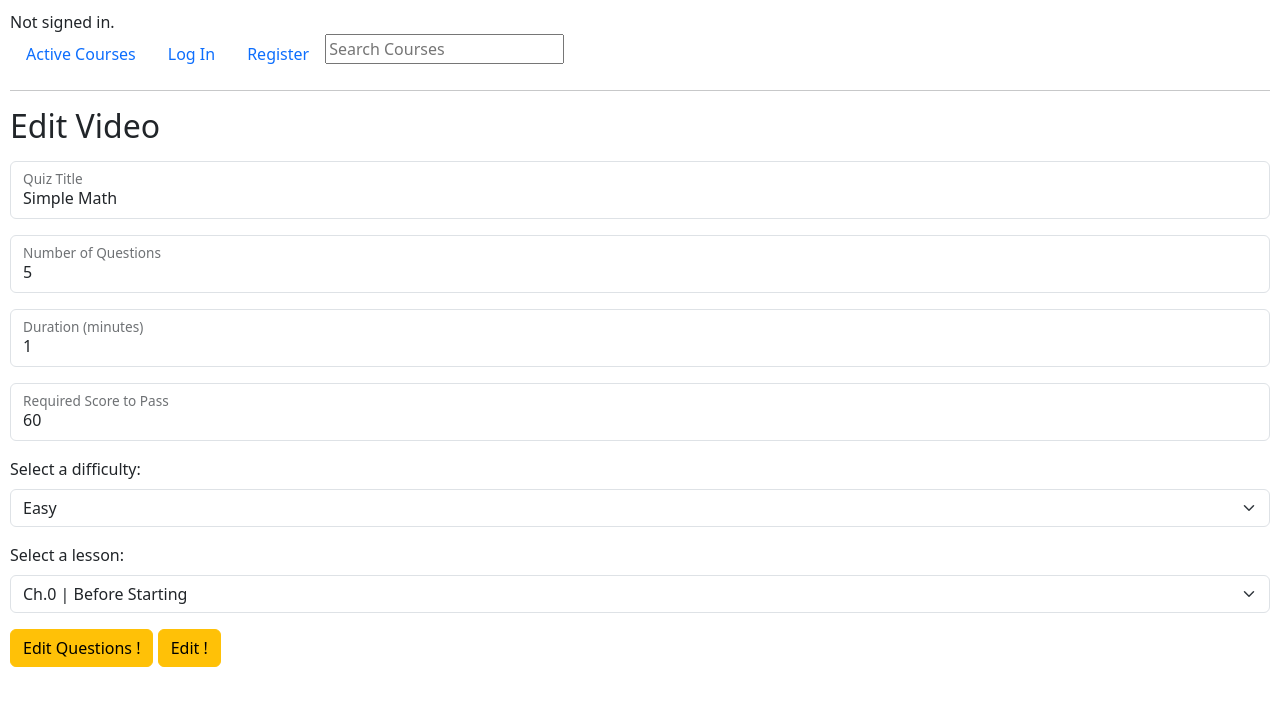
After one commit to Fkhrayef/RevU, a Django app: page /editQuiz/8 in a window 1280 px wide. The commit adds this page. Shown: the top 706 px of the page. Run offline with Django 5.2, Linux system fonts and the light colour scheme; data comes from the database, SQL or seed files in the repository; both versions use the stored data as it was after the commit; some libraries are stand-ins or nearby versions.

Commit message:
Added Quiz management system (Add/Edit/Delete quizzes)

```diff
--- a/revuCMS/models.py
+++ b/revuCMS/models.py
@@ -57,3 +57,48 @@ class Comment(models.Model):
 
     def __str__(self):
         return f"{self.user} comment on {self.course}"
+
+# Quiz
+class Difficulty(models.Model):
+    difficulty = models.CharField(max_length=6)
+
+    def __str__(self):
+        return self.difficulty
+
+class Quiz(models.Model):
+    title = models.CharField(max_length=100)
+    number_of_questions = models.IntegerField(blank=True, null=True)
+    duration = models.PositiveIntegerField(help_text="duration of the quiz in minutes")
+    required_score_to_pass = models.IntegerField(blank=True, null=True ,help_text="required score in %")
+    difficulty = models.CharField(max_length=6, blank=True, null=True)
+    lesson = models.ForeignKey(Lesson, on_delete=models.CASCADE, blank=True, null=True, related_name='quizLesson')
+
+
+    def __str__(self):
+        return self.title
+
+    def get_question(self):
+        return self.question_set.all()
+
+class Question(models.Model):
+    quiz = models.ForeignKey(Quiz, on_delete=models.CASCADE)
+    question_text = models.CharField(max_length=200)
+
+    def __str__(self):
+        return self.question_text
+
+class AnswerChoice(models.Model):
+    question = models.ForeignKey(Question, on_delete=models.CASCADE)
+    answer_text = models.CharField(max_length=200)
+    is_correct = models.BooleanField(default=False)
+
+    def __str__(self):
+        return f"Question: {self.question.question_text} - Answer: {self.answer_text} Correct Answer: {self.is_correct}"
+
+class UserResponse(models.Model):
+    user = models.ForeignKey(User, on_delete=models.CASCADE)
+    question = models.ForeignKey(Question, on_delete=models.CASCADE)
+    selected_choice = models.ForeignKey(AnswerChoice, on_delete=models.CASCADE)
+
+    def __str__(self):
+        return f"{self.user.username} "
--- /dev/null
+++ b/revuCMS/templates/revuCMS/editQuiz.html
@@ -0,0 +1,45 @@
+{% extends "revuCMS/layout.html" %}
+
+{% block body %}
+    <h2>Edit Video</h2>
+    <form action="{% url 'editQuiz' id=quiz.id %}" method="POST" class="my-3">
+        {% csrf_token %}
+        <input type="hidden" name="id" value="{{ quiz.id }}">
+        <div class="form-floating mb-3">
+            <input type="text" name="title" class="form-control" id="title" placeholder="Title" value="{{ quiz.title }}">
+            <label for="title">Quiz Title</label>
+        </div>
+        <div class="form-floating mb-3">
+            <input type="text" name="quizNumOfQuestions" class="form-control" id="quizNumOfQuestions" placeholder="quizNumOfQuestions" value="{{ quiz.number_of_questions }}">
+            <label for="quizNumOfQuestions">Number of Questions</label>
+        </div>
+        <div class="form-floating mb-3">
+            <input type="text" name="quizDuration" class="form-control" id="quizDuration" placeholder="quizDuration" value="{{ quiz.duration }}">
+            <label for="quizDuration">Duration (minutes)</label>
+        </div>
+        <div class="form-floating mb-3">
+            <input type="text" name="scoreToPass" class="form-control" id="scoreToPass" placeholder="scoreToPass" value="{{ quiz.required_score_to_pass }}">
+            <label for="scoreToPass">Required Score to Pass</label>
+        </div>
+        <div class="form-group my-3">
+            <label for="difficulty">Select a difficulty:</label>
+            <select name="difficulty" class="form-select" aria-label="Default select example">
+                <option value="{{ quiz.difficulty }}" selected hidden >{{ quiz.difficulty }}</option>
+                {% for difficulty in difficulties %}
+                    <option value="{{ difficulty }}">{{ difficulty }}</option>
+                {% endfor %}
+            </select>
+        </div>
+        <div class="form-group my-3">
+            <label for="lesson">Select a lesson:</label>
+            <select name="lesson" class="form-select" aria-label="Default select example">
+                <option value="{{ quiz.lesson }}" selected hidden >{{ quiz.lesson }}</option>
+                {% for lesson in lessons %}
+                    <option value="{{ lesson.title }}">{{ lesson }}</option>
+                {% endfor %}
+            </select>
+        </div>
+        <a type="button" class="btn btn-warning" href="{% url 'manageQuiz' id=quiz.id %}">Edit Questions !</a>
+        <button type="submit" class="btn btn-warning">Edit !</button>
+    </form>
+{% endblock %}
--- a/revuCMS/urls.py
+++ b/revuCMS/urls.py
@@ -28,4 +28,11 @@ urlpatterns = [
     path("deleteVid/<int:id>", views.deleteVid, name="deleteVid"),
     path("editVid/<int:id>", views.editVid, name="editVid"),
     path('mark_videos_completed/<int:id>', views.mark_videos_completed, name='mark_videos_completed'),
+    path('addQuiz/<int:id>', views.addQuiz, name='addQuiz'),
+    path('editQuiz/<int:id>', views.editQuiz, name='editQuiz'),
+    path('deleteQuiz/<int:id>', views.deleteQuiz, name='deleteQuiz'),
+    path('manageQuiz/<int:id>', views.manageQuiz, name='manageQuiz'),
+    path('addQuestion/<int:id>', views.addQuestion, name='addQuestion'),
+    path('deleteQuestion/<int:id>', views.deleteQuestion, name='deleteQuestion'),
+    path('editQuestion/<int:id>', views.editQuestion, name='editQuestion'),
 ]
--- a/revuCMS/views.py
+++ b/revuCMS/views.py
@@ -4,7 +4,7 @@ from django.http import HttpResponse, HttpResponseRedirect
 from django.shortcuts import render, redirect
 from django.urls import reverse
 
-from .models import User, Category, Course, Lesson, Video, Comment, UserProgress
+from .models import User, Category, Course, Lesson, Video, Comment, UserProgress, Difficulty, Quiz, Question, AnswerChoice, UserResponse
 
 
 def index(request):
@@ -156,7 +156,8 @@ def courseContent(request, id):
 
     for lesson in lessons:
         videos = Video.objects.filter(lesson=lesson)
-        lesson_data.append({'lesson': lesson, 'videos': videos})
+        quizzes = Quiz.objects.filter(lesson=lesson)
+        lesson_data.append({'lesson': lesson, 'videos': videos, 'quizzes': quizzes})
 
 
     # Get UserProgress information for each video
@@ -333,6 +334,178 @@ def profile(request):
         # Redirecting to the Manage Courses page
         return HttpResponseRedirect(reverse(profile))
 
+def addQuiz(request, id):
+    # Get the Lesson
+    lessonData = Lesson.objects.get(id=id)
+    # Get the Course
+    courseData = lessonData.course
+
+    if request.method == "GET":
+
+        difficulties = Difficulty.objects.all()
+        return render(request, 'revuCMS/addQuiz.html', {
+            "difficulties": difficulties,
+            'lesson': lessonData
+        })
+    else:
+        # Get the data from the form
+        title = request.POST["quizTitle"]
+        numOfQuestions = request.POST["quizNumOfQuestions"]
+        duration = request.POST["quizDuration"]
+        scoreToPass = request.POST["scoreToPass"]
+        difficulty = request.POST["difficulty"]
+
+        # Converting difficulty to its object instance
+        difficultyData = Difficulty.objects.get(difficulty=difficulty)
+
+        # Create a new Video object
+        newQuiz = Quiz(
+            title=title,
+            number_of_questions=numOfQuestions,
+            duration=duration,
+            required_score_to_pass = scoreToPass,
+            difficulty = difficultyData,
+            lesson = lessonData
+        )
+        newQuiz.save()
+        return HttpResponseRedirect(reverse("courseContent", args=(courseData.id, )))
+
+def editQuiz(request, id):
+    # Get the Quiz, Lesson and Course
+    quizData = Quiz.objects.get(pk=id)
+    lessonData = quizData.lesson
+    courseData = lessonData.course
+    # Get all the lessons of the course
+    allLessons = Lesson.objects.filter(course=courseData.id)
+    # Get all difficulties
+    difficulties = Difficulty.objects.all()
+
+    if request.method == "GET":
+        return render(request, 'revuCMS/editQuiz.html', {
+            "quiz": quizData,
+            "lessons": allLessons,
+            "difficulties": difficulties
+        })
+    else:
+        # Getting the new edited values
+        title = request.POST["title"]
+        numOfQuestions = request.POST["quizNumOfQuestions"]
+        duration = request.POST["quizDuration"]
+        scoreToPass = request.POST["scoreToPass"]
+        difficulty = request.POST["difficulty"]
+        lesson = request.POST["lesson"]
+
+        # Converting lesson to its object instance
+        lessonData = Lesson.objects.get(title=lesson)
+
+        # Updating the old values
+        quizData.title=title
+        quizData.number_of_questions=numOfQuestions
+        quizData.duration=duration
+        quizData.required_score_to_pass=scoreToPass
+        quizData.difficulty=difficulty
+        quizData.lesson=lessonData
+
+        # Saving the new values
+        quizData.save()
+
+        # Redirecting to the Course Content page
+        return HttpResponseRedirect(reverse("courseContent", args=(courseData.id, )))
+
+def deleteQuiz(request, id):
+    # Get the Quiz
+    quizData = Quiz.objects.get(pk=id)
+    # Get the course to redirect
+    lessonData = quizData.lesson
+    courseData = lessonData.course
+    # Delete the object
+    quizData.delete()
+    return HttpResponseRedirect(reverse("courseContent", args=(courseData.id, )))
+
+def manageQuiz(request, id):
+    quizData = Quiz.objects.get(pk=id)
+    questions = Question.objects.filter(quiz=quizData)
+    return render(request, "revuCMS/manageQuiz.html", {
+        "quiz": quizData,
+        "questions": questions
+    })
+
+def addQuestion(request, id):
+    # Get the Quiz
+    quizData = Quiz.objects.get(id=id)
+
+    if request.method == "GET":
+        return render(request, "revuCMS/addQuestion.html",{
+            'quiz': quizData
+        })
+    else:
+        # Get the Question from the form
+        question_text = request.POST["question_text"]
+
+        # Create a new Question object
+        newQuestion = Question(
+            question_text=question_text,
+            quiz = quizData
+        )
+        newQuestion.save()
+
+        # Get the Answers from the form
+        correct_answer = int(request.POST["correct_answer"])
+
+        for i in range(1, 5):
+            answer_text = request.POST[f"answer{i}"]
+            is_correct = (i == correct_answer)
+
+            newAnswer = AnswerChoice(
+                question=newQuestion,
+                answer_text=answer_text,
+                is_correct=is_correct
+            )
+            newAnswer.save()
+
+        return HttpResponseRedirect(reverse("manageQuiz", args=(id, )))
+
+def editQuestion(request, id):
+    questionData = Question.objects.get(pk=id)
+    answers = questionData.answerchoice_set.all()
+
+    if request.method == "GET":
+        return render(request, "revuCMS/editQuestion.html",{
+            "question": questionData,
+            "answers": answers
+        })
+    else:
+        # Get the Question from the form
+        question_text = request.POST["question_text"]
+        questionData.question_text = question_text
+        questionData.save()
+
+        # Get the Answers from the form
+        for i in range(1, 5):
+            answer_text = request.POST.get(f"answer{i}")
+
+            # Retrieve the answer from the database based on some identifier, e.g., answer ID
+            answer_id = request.POST.get(f"answer_id_{i}")
+            answer = AnswerChoice.objects.get(id=answer_id)
+
+            # Check if the current answer ID matches the submitted correct_answer value
+            is_correct = str(answer.id) == request.POST.get("correct_answer")
+
+            # Update the answer with the new values
+            answer.answer_text = answer_text
+            answer.is_correct = is_correct
+            answer.save()
+
+        return HttpResponseRedirect(reverse("manageQuiz", args=(questionData.quiz.id, )))
+
+def deleteQuestion(request, id):
+    # Get the Question
+    questionData = Question.objects.get(pk=id)
+    # Get the Quiz to redirect
+    quizData = questionData.quiz
+    # Delete the object
+    questionData.delete()
+    return HttpResponseRedirect(reverse("manageQuiz", args=(quizData.id, )))
 
 def login_view(request):
     if request.method == "POST":
```
Also changed, not shown: revuCMS/admin.py (+6 -1 lines), revuCMS/templates/revuCMS/addQuestion.html (added, +42 -0 lines), revuCMS/templates/revuCMS/addQuiz.html (added, +37 -0 lines), revuCMS/templates/revuCMS/courseContent.html (+25 -1 lines), revuCMS/templates/revuCMS/editQuestion.html (added, +28 -0 lines), revuCMS/templates/revuCMS/manageQuiz.html (added, +41 -0 lines), db.sqlite3, revuCMS/migrations/0011_answerchoice_question_quiz_userresponse_and_more.py (added), revuCMS/migrations/0012_remove_question_question_type_and_more.py (added), revuCMS/migrations/0013_alter_quiz_difficulty.py (added), revuCMS/migrations/0014_difficulty.py (added), revuCMS/migrations/0015_quiz_lesson.py (added).
